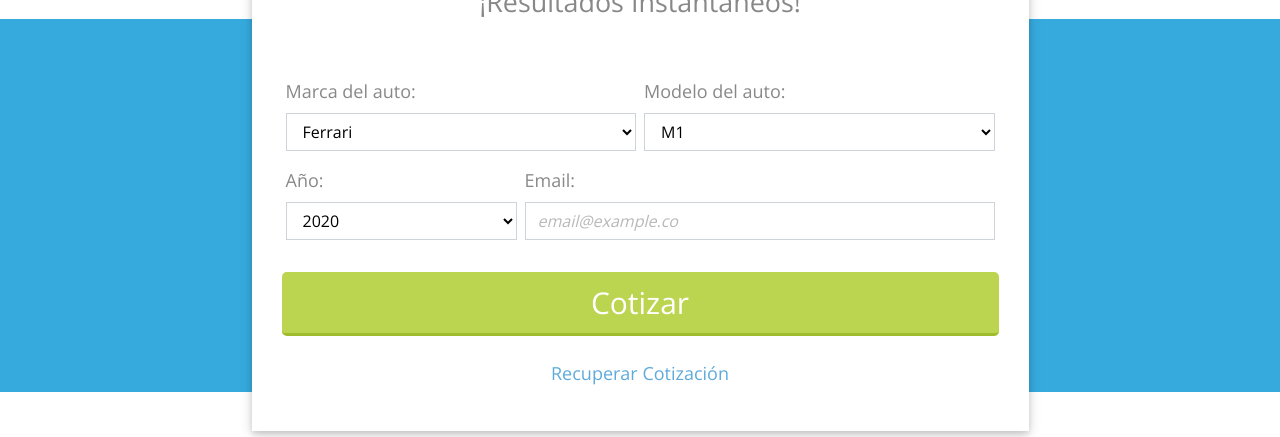
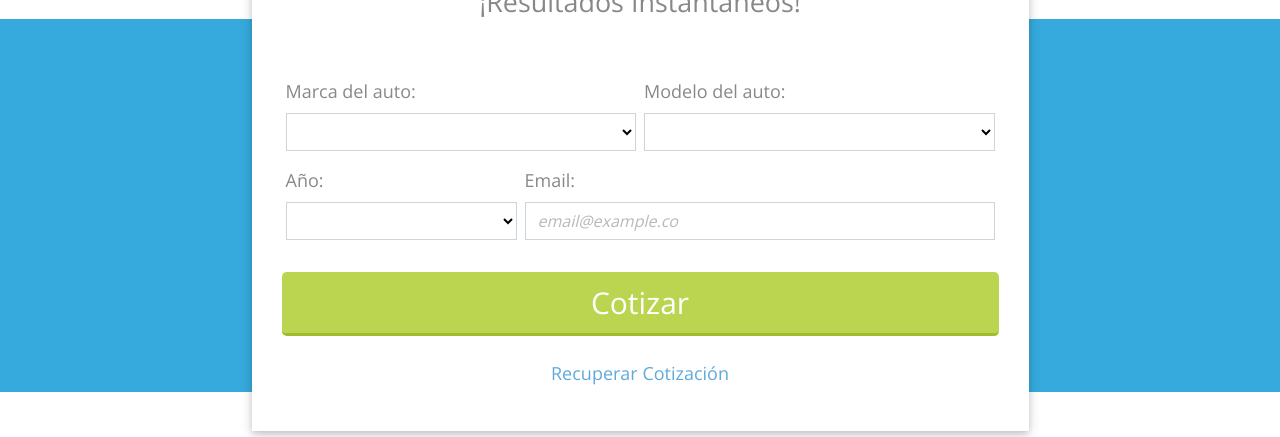
Before and after one commit to jleon253/exsis-test, an Angular app: page /home in a window 1280 px wide. Shown: the part 174-611 px from the top of the page. Built offline with nearby package versions, Linux system fonts and the light colour scheme.

Commit message:
Se configura maqueta para thankyou page

```diff
--- /dev/null
+++ b/src/app/components/alert/alert.component.html
@@ -0,0 +1,3 @@
+<div class="alert" [ngClass]="{'alert-danger': type === 'danger', 'alert-primary': type === 'info', 'alert-success': type === 'success'}" role="alert">
+  {{ msg }}
+</div>
--- /dev/null
+++ b/src/app/components/alert/alert.component.ts
@@ -0,0 +1,18 @@
+import { Component, Input, OnInit } from '@angular/core';
+
+@Component({
+  selector: 'app-alert',
+  templateUrl: './alert.component.html',
+  styleUrls: ['./alert.component.css']
+})
+export class AlertComponent implements OnInit {
+
+  @Input() msg = '';
+  @Input() type = '';
+
+  constructor() { }
+
+  ngOnInit(): void {
+  }
+
+}
--- a/src/app/components/form/form.component.html
+++ b/src/app/components/form/form.component.html
@@ -1,9 +1,25 @@
-<form class="myForm">
+<form #f="ngForm"
+  (ngSubmit)="saveForm(f)"
+  autocomplete="off"
+  class="myForm"
+  novalidate>
+  <div class="row">
+    <div class="col-12 px-lg-0">
+      <app-alert *ngIf="error" [msg]="'Valida este formulario'" [type]="'danger'"></app-alert>
+    </div>
+  </div>
   <div class="row">
     <div class="form-group col-12 col-lg-6 my-0 my-sm-2 px-lg-0">
       <div class="row mx-lg-1">
-          <label for="brand" class="col-md-4 col-lg-12 d-none d-sm-block px-0">Marca del auto</label>
-          <select class="form-control col-md-8 col-lg-12" id="brand">
+        <label for="brand"
+          class="col-md-4 col-lg-12 d-none d-sm-block px-0">Marca del auto</label>
+        <select class="form-control col-md-8 col-lg-12"
+          id="brand"
+          required
+          #brand="ngModel"
+          name="brand"
+          [ngModel]="data.brand"
+          [class.is-invalid]="brand.invalid && brand.touched">
           <option>Ferrari</option>
           <option>Lotus</option>
           <option>Lamborghini</option>
@@ -14,8 +30,15 @@
     </div>
     <div class="form-group col-8 col-md-12 col-lg-6 my-0 my-sm-2 px-lg-0">
       <div class="row mx-lg-1">
-          <label for="model" class="col-md-4 col-lg-12 d-none d-sm-block px-0">Modelo del auto</label>
-          <select class="form-control col-md-8 col-lg-12" id="model">
+        <label for="model"
+          class="col-md-4 col-lg-12 d-none d-sm-block px-0">Modelo del auto</label>
+        <select class="form-control col-md-8 col-lg-12"
+          id="model"
+          required
+          #model="ngModel"
+          name="model"
+          [ngModel]="data.model"
+          [class.is-invalid]="model.invalid && model.touched">
           <option>M1</option>
           <option>M2</option>
           <option>M3</option>
@@ -26,8 +49,15 @@
     </div>
     <div class="form-group col-4 col-md-12 col-lg-4 my-0 my-sm-2 px-lg-0">
       <div class="row mx-lg-1">
-          <label for="year" class="col-md-4 col-lg-12 d-none d-sm-block px-0">Año</label>
-          <select class="form-control col-md-8 col-lg-12" id="year">
+        <label for="year"
+          class="col-md-4 col-lg-12 d-none d-sm-block px-0">Año</label>
+        <select class="form-control col-md-8 col-lg-12"
+          id="year"
+          required
+          #year="ngModel"
+          name="year"
+          [ngModel]="data.year"
+          [class.is-invalid]="year.invalid && year.touched">
           <option>2020</option>
           <option>2019</option>
           <option>2018</option>
@@ -38,15 +68,29 @@
     </div>
     <div class="form-group col-12 col-lg-8 my-0 my-sm-2 px-lg-0">
       <div class="row mx-lg-1">
-          <label for="email" class="col-md-4 col-lg-12 d-none d-sm-block px-0">Email</label>
-          <input type="email" class="form-control col-md-8 col-lg-12" id="email" placeholder="email@example.co">
+        <label for="email"
+          class="col-md-4 col-lg-12 d-none d-sm-block px-0">Email</label>
+        <input type="email"
+          class="form-control col-md-8 col-lg-12"
+          id="email"
+          placeholder="email@example.co"
+          pattern="[a-z0-9._%+-]+@[a-z0-9.-]+\.[a-z]{2,3}$"
+          title="Validate email format"
+          required
+          #email="ngModel"
+          name="email"
+          [ngModel]="data.email"
+          [class.is-invalid]="email.invalid && email.touched">
       </div>
     </div>
   </div>
   <div class="row">
-      <button type="submit" class="btn btn-success btn-block btn-lg mt-4 myBtn myBtn__secondary">Cotizar</button>
+    <button type="submit"
+      class="btn btn-success btn-block btn-lg mt-4 myBtn myBtn__secondary">Cotizar</button>
   </div>
-    <div class="row" class="text-center my-4">
-      <a href="" class="myLink">Recuperar Cotización</a>
+  <div class="row"
+    class="text-center my-4">
+    <a href=""
+      class="myLink">Recuperar Cotización</a>
   </div>
 </form>
--- a/src/app/components/form/form.component.ts
+++ b/src/app/components/form/form.component.ts
@@ -1,4 +1,6 @@
-import { Component, OnInit } from '@angular/core';
+import {Component, OnInit} from '@angular/core';
+import { NgForm } from '@angular/forms';
+import { Router } from '@angular/router';
 
 @Component({
   selector: 'app-form',
@@ -7,9 +9,31 @@ import { Component, OnInit } from '@angular/core';
 })
 export class FormComponent implements OnInit {
 
-  constructor() { }
+  data = {
+    brand: '',
+    model: '',
+    year: '',
+    email: ''
+  };
+  error = false;
+
+  constructor( private router: Router ) { }
 
   ngOnInit(): void {
   }
 
+  saveForm(f: NgForm) {
+    console.log('Submit disparado');
+    if (f.invalid) {
+      Object.values(f.controls).forEach( control => {
+        control.markAsTouched();
+      });
+      this.error = true;
+      return;
+    }
+    this.error = false;
+    console.log(f.value);
+    this.router.navigate(['thankyou', f.value]);
+  }
+
 }
--- a/src/app/pages/thankyou/thankyou.component.html
+++ b/src/app/pages/thankyou/thankyou.component.html
@@ -3,7 +3,24 @@
     <div class="col-12 text-center myHeader">
       <i class="fas fa-5x fa-check-circle myIcon-check"></i>
       <h1 class="title">Felicitaciones</h1>
-      <h5 class="subtitle">¡Sus datos han sido enviados!</h5>
+      <h5 class="subtitle">¡La cotización de su vehiculo ha sido enviado!</h5>
+      <table class="table my-4" *ngIf="brand.length > 0">
+        <tbody>
+          <tr>
+            <td><b>Marca</b></td>
+            <td>{{ brand }}</td>
+          </tr>
+          <tr>
+            <td><b>Modelo</b></td>
+            <td>{{ model }}</td>
+          </tr>
+          <tr>
+            <td><b>Año</b></td>
+            <td>{{ year }}</td>
+          </tr>
+        </tbody>
+      </table>
+      <p class="text-center text-muted" *ngIf="email.length > 0">Al email: {{ email}}</p>
     </div>
     <div class="col-12 my-4 text-center">
       <a routerLink="'/home'" class="myLink">Volver a Incio</a>
--- a/src/app/pages/thankyou/thankyou.component.ts
+++ b/src/app/pages/thankyou/thankyou.component.ts
@@ -1,15 +1,24 @@
 import { Component, OnInit } from '@angular/core';
+import { ActivatedRoute } from '@angular/router';
 
 @Component({
   selector: 'app-thankyou',
   templateUrl: './thankyou.component.html',
-  styleUrls: ['./thankyou.component.css']
+  styleUrls: ['./thankyou.component.css'],
 })
 export class ThankyouComponent implements OnInit {
 
-  constructor() { }
+  brand: string;
+  model: string;
+  year: string;
+  email: string;
+
+  constructor(private activatedRoute: ActivatedRoute) {}
 
   ngOnInit(): void {
+    this.brand = this.activatedRoute.snapshot.paramMap.get('brand');
+    this.model = this.activatedRoute.snapshot.paramMap.get('model');
+    this.year = this.activatedRoute.snapshot.paramMap.get('year');
+    this.email = this.activatedRoute.snapshot.paramMap.get('email');
   }
-
 }
```
Also changed, not shown: src/app/app.module.ts (+6 -2 lines), src/app/components/alert/alert.component.css (added). Lines whose indentation alone changed are shown as unchanged.
